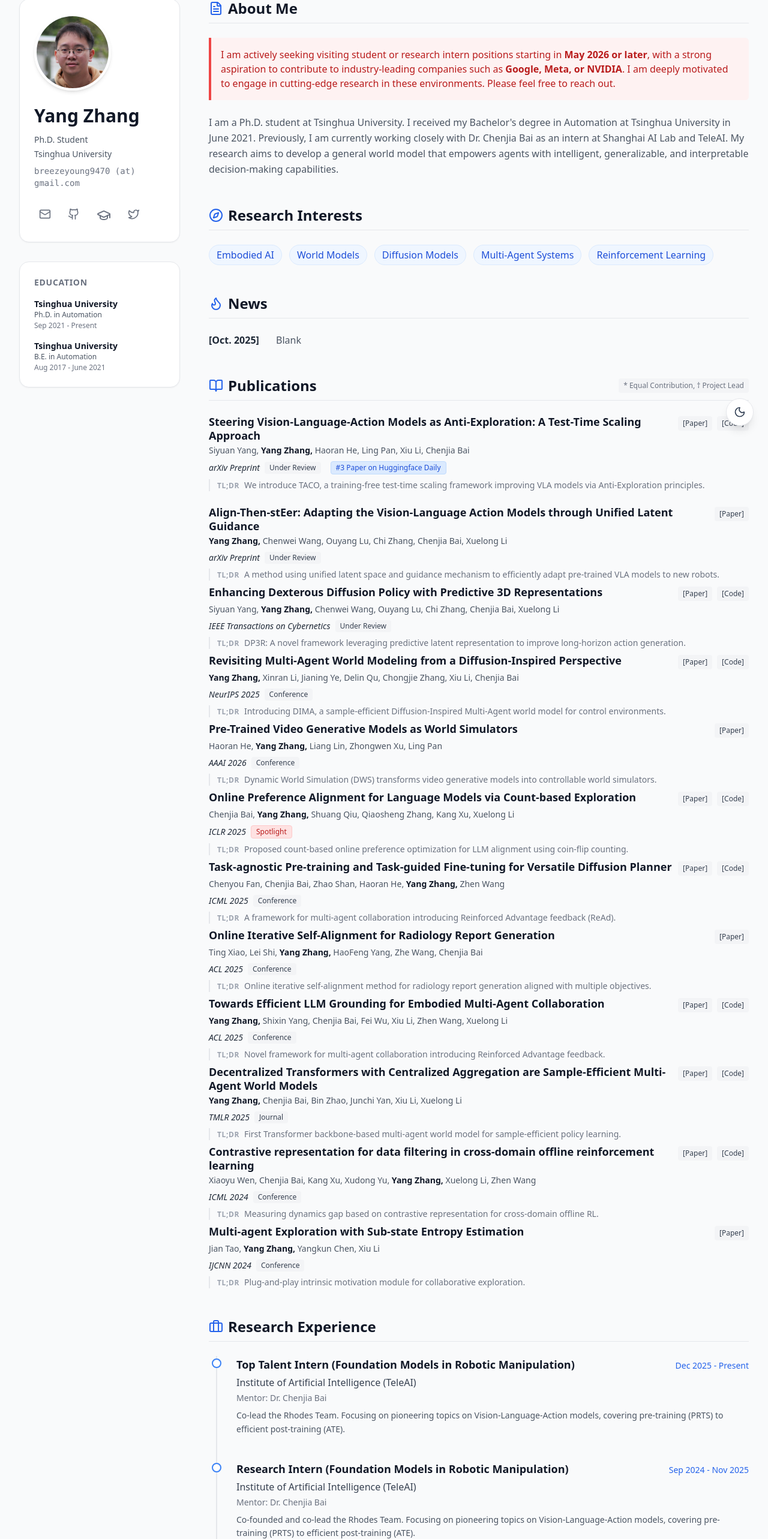
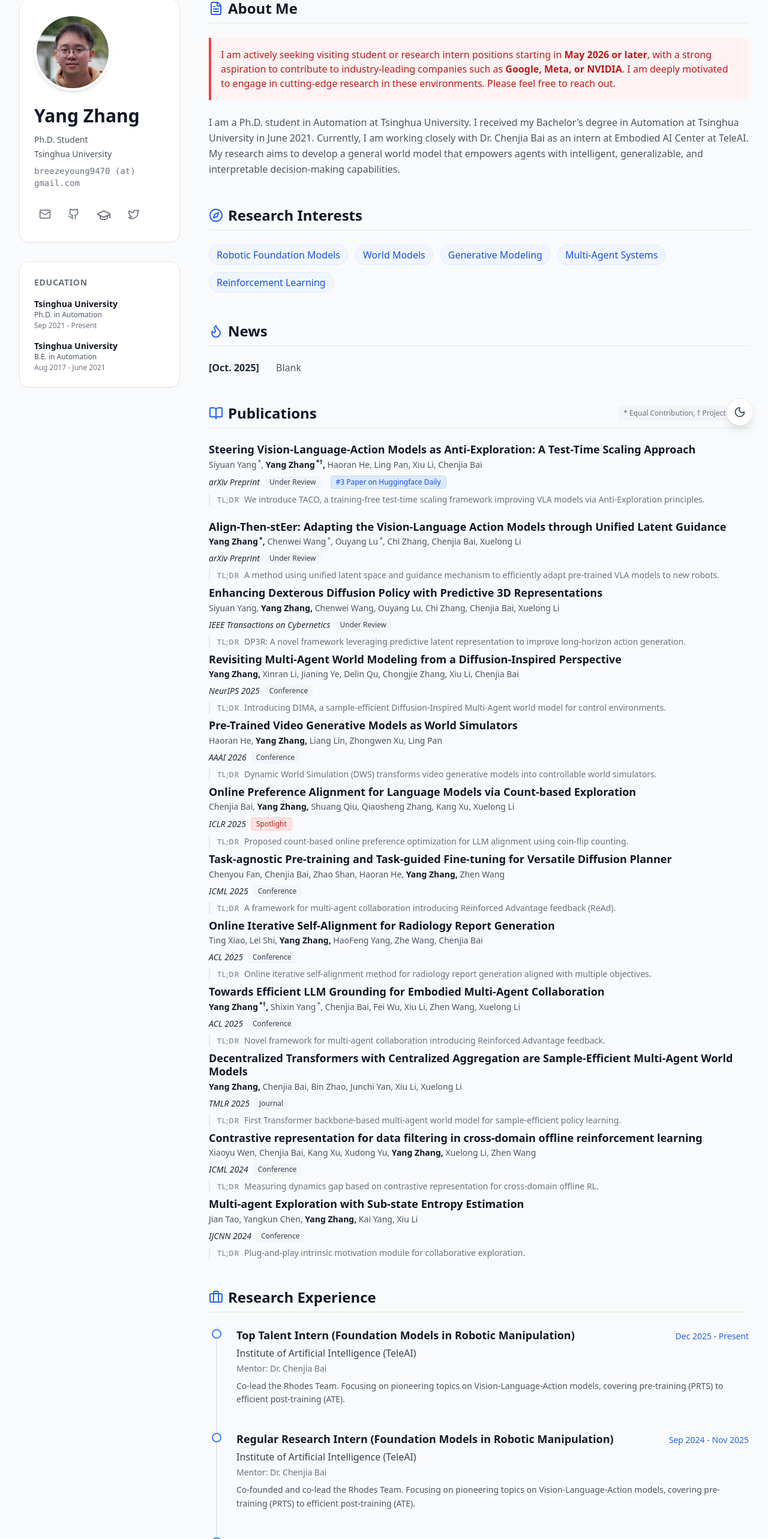
Before and after one commit to breez3young/breez3young.github.io, a React (Vite) app: page / in a window 1280 px wide. Shown: the part 66-2632 px from the top of the page at 60% size. Built offline with nearby package versions, Linux system fonts and the light colour scheme.

Commit message:
updated at 1207

```diff
--- a/package.json
+++ b/package.json
@@ -1,6 +1,6 @@
 {
   "homepage": "https://breez3young.github.io/",
-  "name": "my-homepage",
+  "name": "Yang Zhang",
   "private": true,
   "version": "0.0.0",
   "type": "module",
--- a/src/App.jsx
+++ b/src/App.jsx
@@ -12,13 +12,13 @@ const PROFILE = {
   github: "https://github.com/breez3young",
   scholar: "https://scholar.google.com/citations?user=2NxmmZwAAAAJ&hl",
   twitter: "https://x.com/yang_zhang_",
-  bio: "I am a Ph.D. student at Tsinghua University. I received my Bachelor's degree in Automation at Tsinghua University in June 2021. Previously, I am currently working closely with Dr. Chenjia Bai as an intern at Shanghai AI Lab and TeleAI. My research aims to develop a general world model that empowers agents with intelligent, generalizable, and interpretable decision-making capabilities.",
+  bio: "I am a Ph.D. student in Automation at Tsinghua University. I received my Bachelor's degree in Automation at Tsinghua University in June 2021. Currently, I am working closely with Dr. Chenjia Bai as an intern at Embodied AI Center at TeleAI. My research aims to develop a general world model that empowers agents with intelligent, generalizable, and interpretable decision-making capabilities.",
 };
 
 const RESEARCH_INTERESTS = [
-  "Embodied AI",
+  "Robotic Foundation Models",
   "World Models",
-  "Diffusion Models",
+  "Generative Modeling",
   "Multi-Agent Systems",
   "Reinforcement Learning"
 ];
@@ -51,21 +51,21 @@ const EXPERIENCE = [
     desc: "Co-lead the Rhodes Team. Focusing on pioneering topics on Vision-Language-Action models, covering pre-training (PRTS) to efficient post-training (ATE)."
   },
   {
-    role: "Research Intern (Foundation Models in Robotic Manipulation)",
+    role: "Regular Research Intern (Foundation Models in Robotic Manipulation)",
     company: "Institute of Artificial Intelligence (TeleAI)",
     date: "Sep 2024 - Nov 2025",
     mentor: "Dr. Chenjia Bai",
     desc: "Co-founded and co-lead the Rhodes Team. Focusing on pioneering topics on Vision-Language-Action models, covering pre-training (PRTS) to efficient post-training (ATE)."
   },
   {
-    role: "Research Intern (Multi-Agent World Modeling)",
+    role: "Regular Research Intern (Multi-Agent World Modeling)",
     company: "Shanghai AI Laboratory",
     date: "Sep 2023 - Sep 2024",
     mentor: "Dr. Chenjia Bai",
     desc: "Built the first Transformer-based multi-agent world model (MARIE) and proposed a principle feedback mechanism (ReAd) for grounding LLMs. Highlighted in MIT Technology Review."
   },
   {
-    role: "Student Researcher",
+    role: "Undergraduate Research Assistant",
     company: "iVision Group, Tsinghua University",
     date: "Feb 2020 - Jul 2020",
     mentor: "Prof. Jiwen Lu",
@@ -76,21 +76,21 @@ const EXPERIENCE = [
 const PUBLICATIONS = [
   {
     title: "Steering Vision-Language-Action Models as Anti-Exploration: A Test-Time Scaling Approach",
-    authors: ["Siyuan Yang", "Yang Zhang", "Haoran He", "Ling Pan", "Xiu Li", "Chenjia Bai"],
+    authors: ["Siyuan Yang*", "Yang Zhang*†", "Haoran He", "Ling Pan", "Xiu Li", "Chenjia Bai"],
     venue: "arXiv Preprint",
     year: "2025",
     tags: ["Under Review", "#3 Paper on Huggingface Daily"],
     tldr: "We introduce TACO, a training-free test-time scaling framework improving VLA models via Anti-Exploration principles.",
-    links: { paper: "#", code: "#" }
+    links: { paper: null, code: null }
   },
   {
     title: "Align-Then-stEer: Adapting the Vision-Language Action Models through Unified Latent Guidance",
-    authors: ["Yang Zhang", "Chenwei Wang", "Ouyang Lu", "Chi Zhang", "Chenjia Bai", "Xuelong Li"],
+    authors: ["Yang Zhang*", "Chenwei Wang*", "Ouyang Lu*", "Chi Zhang", "Chenjia Bai", "Xuelong Li"],
     venue: "arXiv Preprint",
     year: "2025",
     tags: ["Under Review"],
     tldr: "A method using unified latent space and guidance mechanism to efficiently adapt pre-trained VLA models to new robots.",
-    links: { paper: "#", code: null }
+    links: { paper: null, code: null }
   },
   {
     title: "Enhancing Dexterous Diffusion Policy with Predictive 3D Representations",
@@ -99,7 +99,7 @@ const PUBLICATIONS = [
     year: "2025",
     tags: ["Under Review"],
     tldr: "DP3R: A novel framework leveraging predictive latent representation to improve long-horizon action generation.",
-    links: { paper: "#", code: "#" }
+    links: { paper: null, code: null }
   },
   {
     title: "Revisiting Multi-Agent World Modeling from a Diffusion-Inspired Perspective",
@@ -108,7 +108,7 @@ const PUBLICATIONS = [
     year: "2025",
     tags: ["Conference"],
     tldr: "Introducing DIMA, a sample-efficient Diffusion-Inspired Multi-Agent world model for control environments.",
-    links: { paper: "#", code: "#" }
+    links: { paper: null, code: null }
   },
   {
     title: "Pre-Trained Video Generative Models as World Simulators",
@@ -117,7 +117,7 @@ const PUBLICATIONS = [
     year: "2026",
     tags: ["Conference"],
     tldr: "Dynamic World Simulation (DWS) transforms video generative models into controllable world simulators.",
-    links: { paper: "#", code: null }
+    links: { paper: null, code: null }
   },
   {
     title: "Online Preference Alignment for Language Models via Count-based Exploration",
@@ -126,7 +126,7 @@ const PUBLICATIONS = [
     year: "2025",
     tags: ["Spotlight"],
     tldr: "Proposed count-based online preference optimization for LLM alignment using coin-flip counting.",
-    links: { paper: "#", code: "#" }
+    links: { paper: null, code: null }
   },
   {
     title: "Task-agnostic Pre-training and Task-guided Fine-tuning for Versatile Diffusion Planner",
@@ -135,7 +135,7 @@ const PUBLICATIONS = [
     year: "2025",
     tags: ["Conference"],
     tldr: "A framework for multi-agent collaboration introducing Reinforced Advantage feedback (ReAd).",
-    links: { paper: "#", code: "#" }
+    links: { paper: null, code: null }
   },
   {
     title: "Online Iterative Self-Alignment for Radiology Report Generation",
@@ -144,16 +144,16 @@ const PUBLICATIONS = [
     year: "2025",
     tags: ["Conference"],
     tldr: "Online iterative self-alignment method for radiology report generation aligned with multiple objectives.",
-    links: { paper: "#", code: null }
+    links: { paper: null, code: null }
   },
   {
     title: "Towards Efficient LLM Grounding for Embodied Multi-Agent Collaboration",
-    authors: ["Yang Zhang", "Shixin Yang", "Chenjia Bai", "Fei Wu", "Xiu Li", "Zhen Wang", "Xuelong Li"],
+    authors: ["Yang Zhang*†", "Shixin Yang*", "Chenjia Bai", "Fei Wu", "Xiu Li", "Zhen Wang", "Xuelong Li"],
     venue: "ACL 2025",
     year: "2025",
     tags: ["Conference"],
     tldr: "Novel framework for multi-agent collaboration introducing Reinforced Advantage feedback.",
-    links: { paper: "#", code: "#" }
+    links: { paper: null, code: null }
   },
   {
     title: "Decentralized Transformers with Centralized Aggregation are Sample-Efficient Multi-Agent World Models",
@@ -162,7 +162,7 @@ const PUBLICATIONS = [
     year: "2025",
     tags: ["Journal"],
     tldr: "First Transformer backbone-based multi-agent world model for sample-efficient policy learning.",
-    links: { paper: "#", code: "#" }
+    links: { paper: null, code: null }
   },
   {
     title: "Contrastive representation for data filtering in cross-domain offline reinforcement learning",
@@ -171,16 +171,16 @@ const PUBLICATIONS = [
     year: "2024",
     tags: ["Conference"],
     tldr: "Measuring dynamics gap based on contrastive representation for cross-domain offline RL.",
-    links: { paper: "#", code: "#" }
+    links: { paper: null, code: null }
   },
   {
     title: "Multi-agent Exploration with Sub-state Entropy Estimation",
-    authors: ["Jian Tao", "Yang Zhang", "Yangkun Chen", "Xiu Li"],
+    authors: ["Jian Tao", "Yangkun Chen", "Yang Zhang", "Kai Yang", "Xiu Li"],
     venue: "IJCNN 2024",
     year: "2024",
     tags: ["Conference"],
     tldr: "Plug-and-play intrinsic motivation module for collaborative exploration.",
-    links: { paper: "#", code: null }
+    links: { paper: null, code: null }
   }
 ];
 
@@ -252,6 +252,20 @@ const Badge = ({ children, type = "default", className = "" }) => {
 };
 
 const PaperCard = ({ paper }) => {
+  // --- New Helper to render author name with proper superscript ---
+  const renderAuthorName = (authorString) => {
+    // Regex matches text followed by * or † at the end
+    const match = authorString.match(/^(.+?)([*†]+)$/);
+    if (match) {
+        return (
+            <>
+                {match[1]}<sup className="ml-0.5">{match[2]}</sup>
+            </>
+        );
+    }
+    return authorString;
+  };
+
   return (
     <div className="mb-6 group">
       <div className="flex flex-col sm:flex-row sm:items-baseline justify-between mb-1">
@@ -276,8 +290,10 @@ const PaperCard = ({ paper }) => {
 
       <div className="text-sm text-gray-600 dark:text-gray-400 mb-2">
         {paper.authors.map((author, idx) => (
-          <span key={idx} className={author === "Yang Zhang" ? "font-bold text-gray-900 dark:text-gray-100" : ""}>
-            {author}{idx < paper.authors.length - 1 ? ", " : ""}
+          <span key={idx} className={author.includes("Yang Zhang") ? "font-bold text-gray-900 dark:text-white" : ""}>
+            {/* Call the new helper here */}
+            {renderAuthorName(author)}
+            {idx < paper.authors.length - 1 ? ", " : ""}
           </span>
         ))}
       </div>
```
